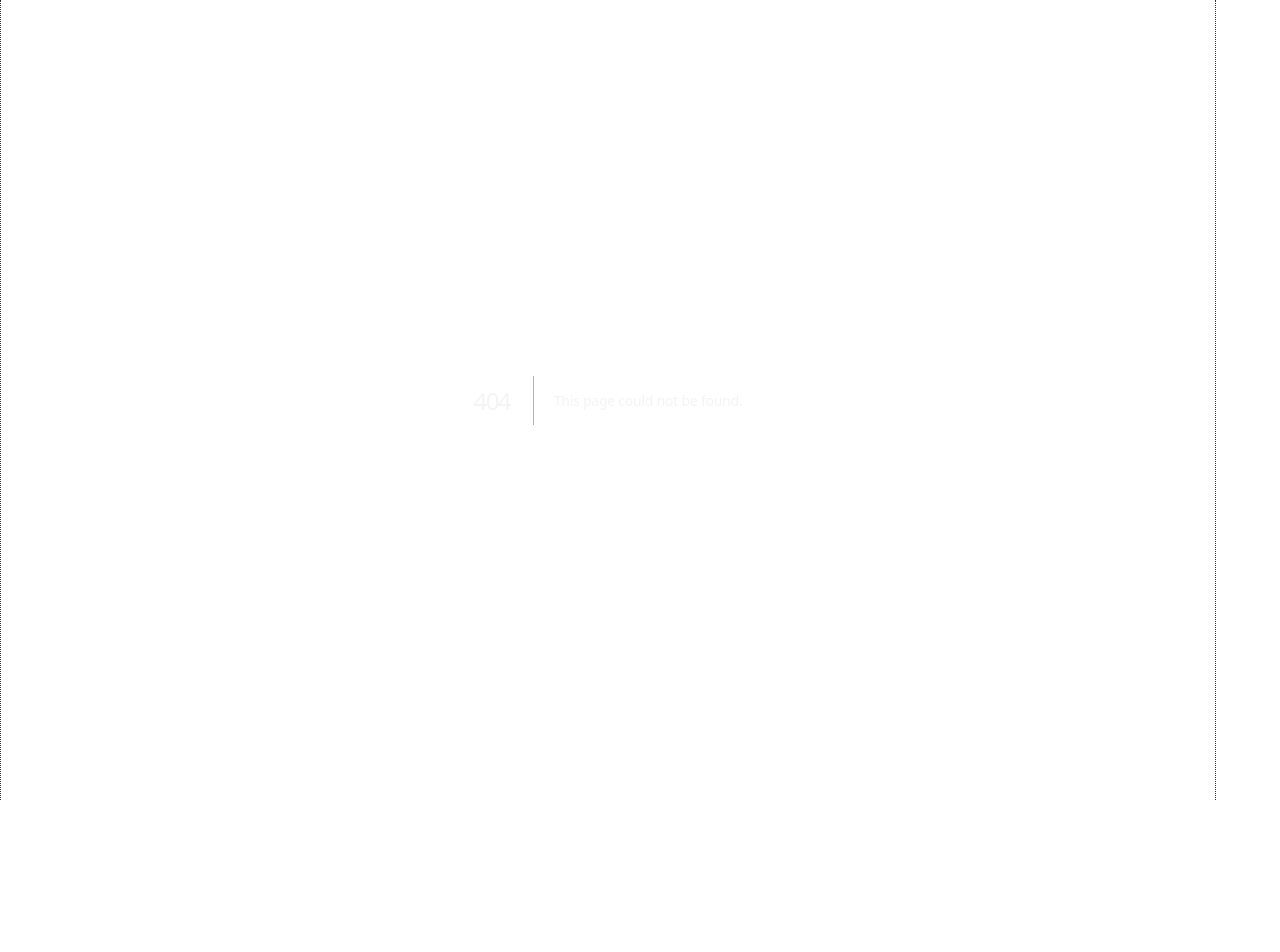
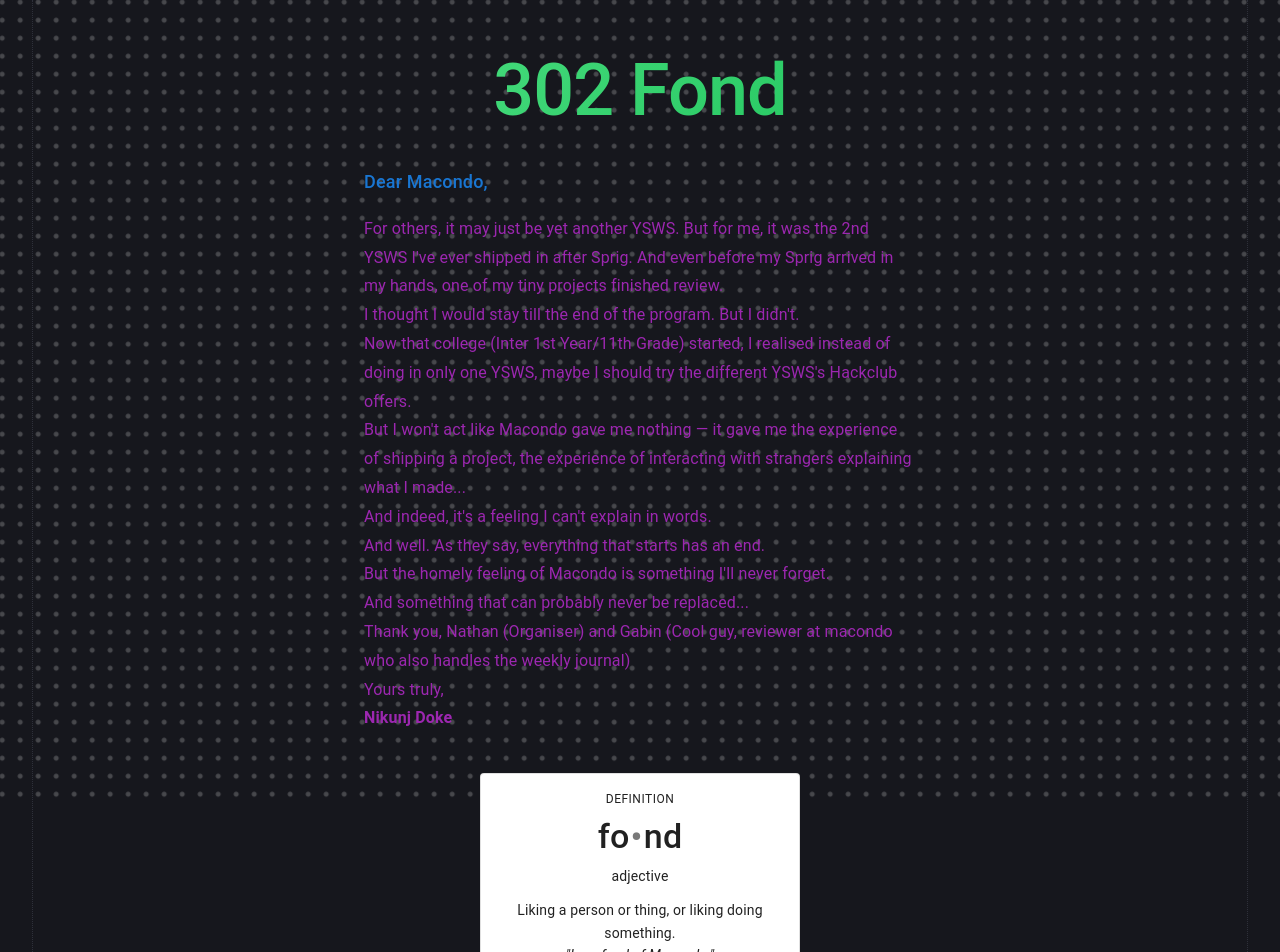
Before and after one commit to ElectroBoy404NotFound/nidofy-nextjs, a Next.js app: page /lltm in a window 1280 px wide. Before the commit this address had no page. Shown: the top 952 px of the page. Before the commit the page ends 800 px from the top, so only its background shows below. Built offline with nearby package versions, Linux system fonts and the light colour scheme.

Commit message:
Copied over the easter egg!

```diff
--- /dev/null
+++ b/src/app/lltm/page.jsx
@@ -0,0 +1,138 @@
+"use client"
+
+import AnimatedButton from "@/components/AnimatedButton";
+import Card from '@mui/material/Card';
+import CardContent from '@mui/material/CardContent';
+import Box from '@mui/material/Box';
+import Typography from '@mui/material/Typography';
+import Container from '@mui/material/Container';
+
+const bull = (
+    <Box component="span" sx={{ mx: '1px', opacity: 0.6 }}>
+        •
+    </Box>
+);
+
+function LoveLetterToMacondo() {
+    const card = (
+        <CardContent>
+            <Typography
+                sx={{ fontSize: 12, textTransform: 'uppercase', letterSpacing: 0.5 }}
+            >
+                Definition
+            </Typography>
+            <Typography
+                variant="h4"
+                component="div"
+                sx={{ my: 1, fontWeight: 500 }}
+            >
+                fo{bull}nd
+            </Typography>
+            <Typography sx={{ fontSize: 14, mb: 1.5 }}>
+                adjective
+            </Typography>
+            <Typography variant="body2" sx={{ lineHeight: 1.6 }}>
+                Liking a person or thing, or liking doing something.
+                <br />
+                <em>"I am fond of Macondo."</em>
+            </Typography>
+        </CardContent>
+    );
+
+    return (
+        <Box sx={{
+            minHeight: '100vh',
+            display: 'flex',
+            flexDirection: 'column',
+            alignItems: 'center',
+            py: 6,
+            px: 2,
+        }}>
+            <Container maxWidth="sm" sx={{ textAlign: 'center' }}>
+                <Typography
+                    variant="h2"
+                    sx={{
+                        fontSize: { xs: 56, sm: 72 },
+                        fontWeight: 500,
+                        mb: 4,
+                        background: 'linear-gradient(135deg, #4ade80 0%, #22c55e 100%)',
+                        backgroundClip: 'text',
+                        WebkitBackgroundClip: 'text',
+                        WebkitTextFillColor: 'transparent',
+                        letterSpacing: -1,
+                    }}
+                >
+                    302 Fond
+                </Typography>
+
+                <Box sx={{ mb: 5, textAlign: 'left' }}>
+                    <Typography
+                        component="p"
+                        sx={{
+                            fontSize: 18,
+                            lineHeight: 1.8,
+                            mb: 2,
+                            fontWeight: 500,
+                        }}
+                        color="primary"
+                    >
+                        Dear Macondo,
+                    </Typography>
+
+                    <Typography
+                        component="div"
+                        sx={{
+                            fontSize: 16,
+                            lineHeight: 1.8,
+                            '& p': { mb: 2, m: 0 }
+                        }}
+                        color="secondary"
+                    >
+                        <p>For others, it may just be yet another YSWS. But for me, it was the 2nd YSWS I've ever shipped in after Sprig. And even before my Sprig arrived in my hands, one of my tiny projects finished review.</p>
+
+                        <p>I thought I would stay till the end of the program. But I didn't.</p>
+
+                        <p>Now that college (Inter 1st Year/11th Grade) started, I realised instead of doing in only one YSWS, maybe I should try the different YSWS's Hackclub offers.</p>
+
+                        <p>But I won't act like Macondo gave me nothing — it gave me the experience of shipping a project, the experience of interacting with strangers explaining what I made...</p>
+
+                        <p>And indeed, it's a feeling I can't explain in words.</p>
+
+                        <p>And well. As they say, everything that starts has an end.</p>
+
+                        <p>But the homely feeling of Macondo is something I'll never forget.</p>
+
+                        <p>And something that can probably never be replaced...</p>
+
+                        <p sx={{ mt: 3 }}>Thank you, Nathan (Organiser) and Gabin (Cool guy, reviewer at macondo who also handles the weekly journal)</p>
+
+                        <p sx={{ mt: 3 }}>
+                            Yours truly,<br />
+                            <strong>Nikunj Doke</strong>
+                        </p>
+                    </Typography>
+                </Box>
+
+                <Box sx={{ mb: 4 }}>
+                    <Card
+                        variant="outlined"
+                        sx={{
+                            maxWidth: 320,
+                            mx: 'auto',
+                            border: '1px solid',
+                            borderColor: 'divider',
+                        }}
+                    >
+                        {card}
+                    </Card>
+                </Box>
+
+                <Box>
+                    <AnimatedButton text="Back to Pavilion" to="/" colour="secondary" />
+                </Box>
+            </Container>
+        </Box>
+    );
+}
+
+export default LoveLetterToMacondo;
```
